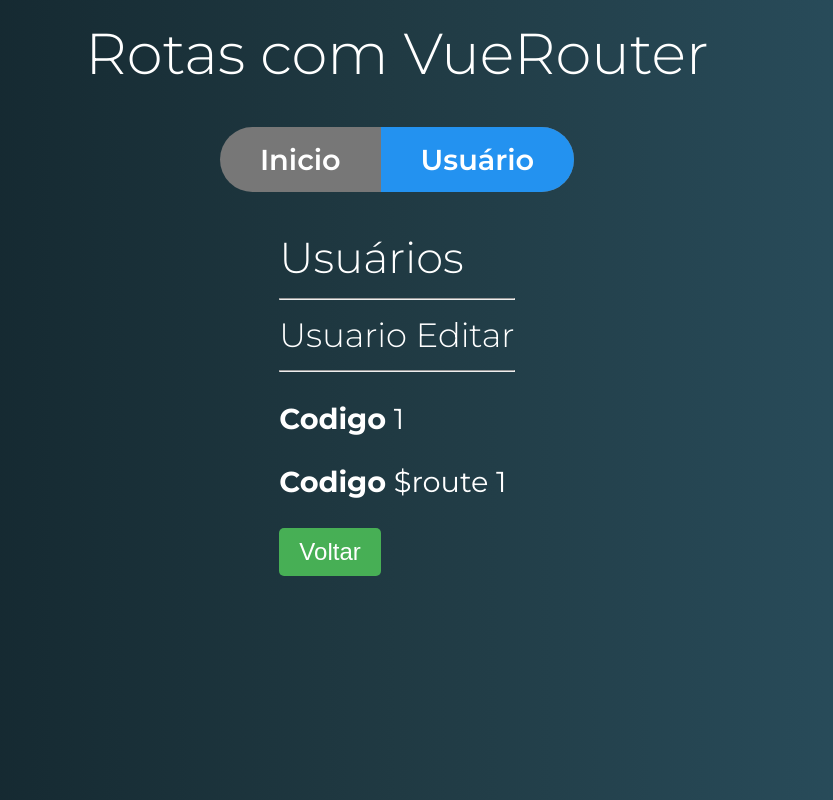
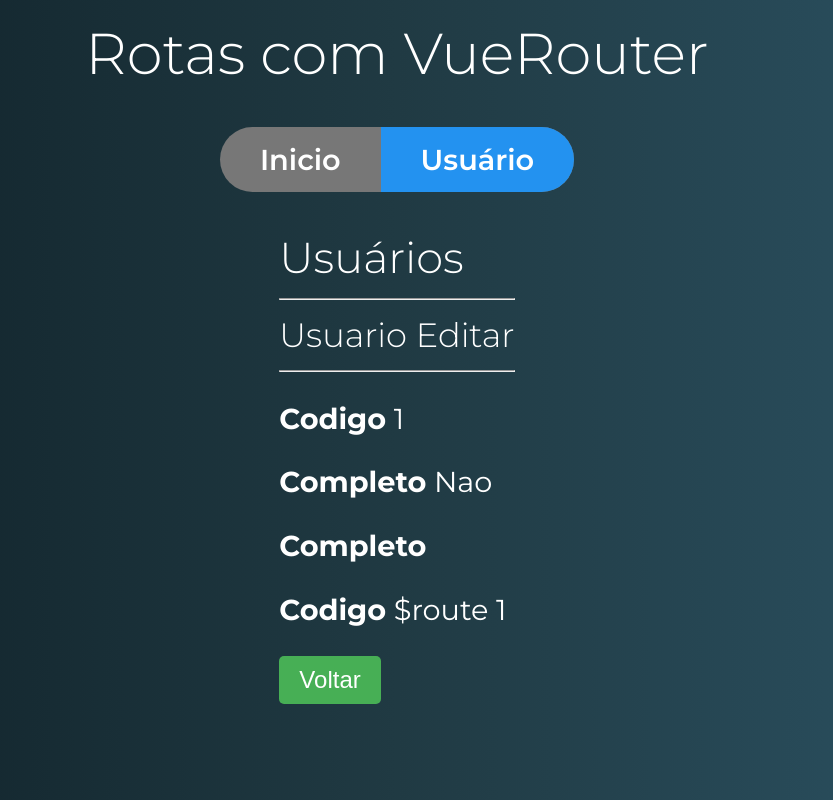
Before and after one commit to jnthnklvn/curso_vue, a Vue app in the folder aulas/rotas-exercicios/: page /usuario/1/editar in a window 1280 px wide. Shown: the whole page, without its empty margins (243-1076 px from the left). Built offline with nearby package versions, Linux system fonts and the light colour scheme.

Commit message:
Rotas nomeadas e query params

```diff
--- a/aulas/rotas-exercicios/src/components/usuario/Usuario.vue
+++ b/aulas/rotas-exercicios/src/components/usuario/Usuario.vue
@@ -1,7 +1,7 @@
 <template>
   <div class="usuario">
     <h2>Usuários</h2>
-    <hr>
+    <hr />
     <router-view></router-view>
     <button sucesso @click="irParaInicio">Voltar</button>
   </div>
@@ -11,8 +11,11 @@
 export default {
   methods: {
     irParaInicio() {
-      this.$router.push("/");
+      /* this.$router.push("/"); */
       /* this.$router.push({ path: "/" }); */
+      this.$router.push({
+        name: "inicio"
+      });
     }
   }
 };
--- a/aulas/rotas-exercicios/src/components/usuario/UsuarioDetalhe.vue
+++ b/aulas/rotas-exercicios/src/components/usuario/UsuarioDetalhe.vue
@@ -6,12 +6,13 @@
       <strong>Codigo</strong>
       {{ id }}
     </p>
-    <router-link tag="button" primario :to="`/usuario/${id}/editar`">Editar</router-link>
+    <!-- <router-link tag="button" primario :to="`/usuario/${id}/editar`">Editar</router-link> -->
+    <!-- :to="`/usuario/${this.$route.params.id}/editar`" -->
     <router-link
       tag="button"
       primario
-      :to="`/usuario/${this.$route.params.id}/editar`"
-    >Editar(Route)</router-link>
+      :to="{ name: 'editarUsuario', params: {id}, query: {completo: true, lingua: 'pt'}}"
+    >Editar</router-link>
   </div>
 </template>
 
--- a/aulas/rotas-exercicios/src/components/usuario/UsuarioEditar.vue
+++ b/aulas/rotas-exercicios/src/components/usuario/UsuarioEditar.vue
@@ -5,6 +5,14 @@
     <p>
       <strong>Codigo</strong>
       {{ id }}
+    </p>
+    <p>
+      <strong>Completo</strong>
+      {{ $route.query.completo ? 'Sim' : 'Nao' }}
+    </p>
+    <p>
+      <strong>Completo</strong>
+      {{ $route.query.lingua }}
     </p>
     <p>
       <strong>Codigo</strong>
--- a/aulas/rotas-exercicios/src/router.js
+++ b/aulas/rotas-exercicios/src/router.js
@@ -11,6 +11,7 @@
 export default new Router({
     mode: 'history',
     routes: [{
+        name: 'inicio',
         path: '/',
         component: Inicio,
     }, {
@@ -25,7 +26,7 @@
             component: UsuarioDetalhe, props: true
         },{
             path: ':id/editar',
-            component: UsuarioEditar, props: true
+            component: UsuarioEditar, props: true, name: 'editarUsuario'
         },]
     }, ]
 })
```
